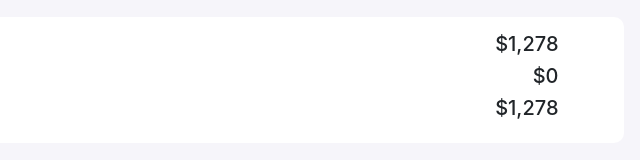
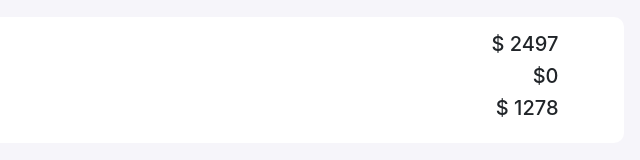
Before and after one commit to shifatConst/shopping-cart-1, a plain HTML site: page index.html in a window 1280 px wide. Both pictures are taken after a click on the button 853 px from the left and 242 px from the top of the page. Shown: the part 512-672 px from the top of the page, 464-1104 px from the left. Drawn offline with nearby package versions, Linux system fonts and the light colour scheme.

Commit message:
function for sub-total is working perfectly

```diff
--- a/index.html
+++ b/index.html
@@ -64,9 +64,9 @@
                      </div>
 
                      <div class="col-md-4 status">
-                        <h5>$1,278</h5>
+                        <h5>$ <span id="sub-total">1278</span></h5>
                         <h5>$0</h5>
-                        <h5>$1,278</h5>
+                        <h5>$ <span id="final-total">1278</span></h5>
                      </div>
                   </div>
                </div>
@@ -88,6 +88,7 @@
       phoneAddedBtn.addEventListener('click', function () {
          const phoneTotalQuantity = quantityAdd('phone-quantity');
          const phonePrice = totalItemPrice('phone-price', phoneTotalQuantity);
+         const subAmount = subTotal('sub-total', phonePrice);
       });
 
 
@@ -108,6 +109,15 @@
          document.getElementById(id).innerText = totalPrice;
          return totalPrice;
          }
+
+      // function for sub-total
+      function subTotal(id, itemPrice){
+         const subAmount = document.getElementById(id).innerText;
+         const subAmountNum = parseFloat(subAmount);
+         const totalSubAmount = 59 + itemPrice;
+         document.getElementById(id).innerText = totalSubAmount;
+         return totalSubAmount;
+      }
    </script>
 </body>
 
```
